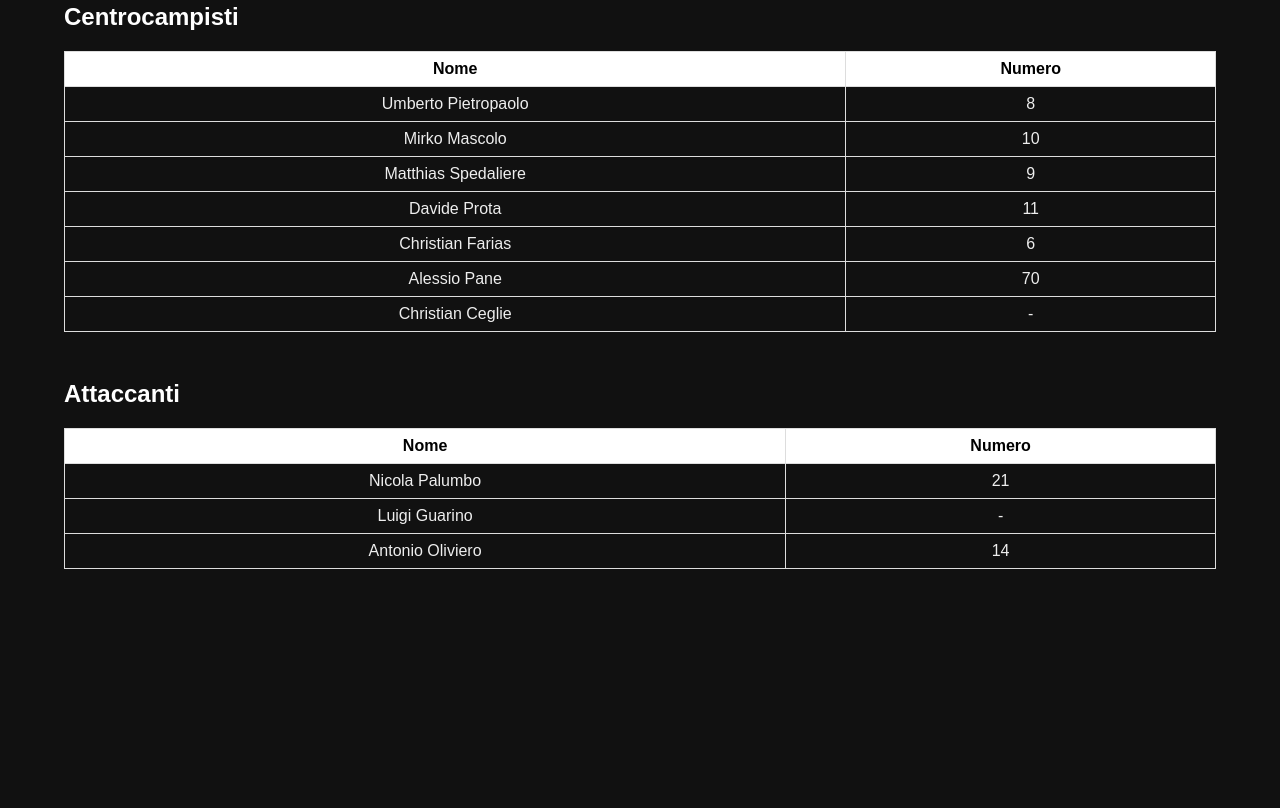
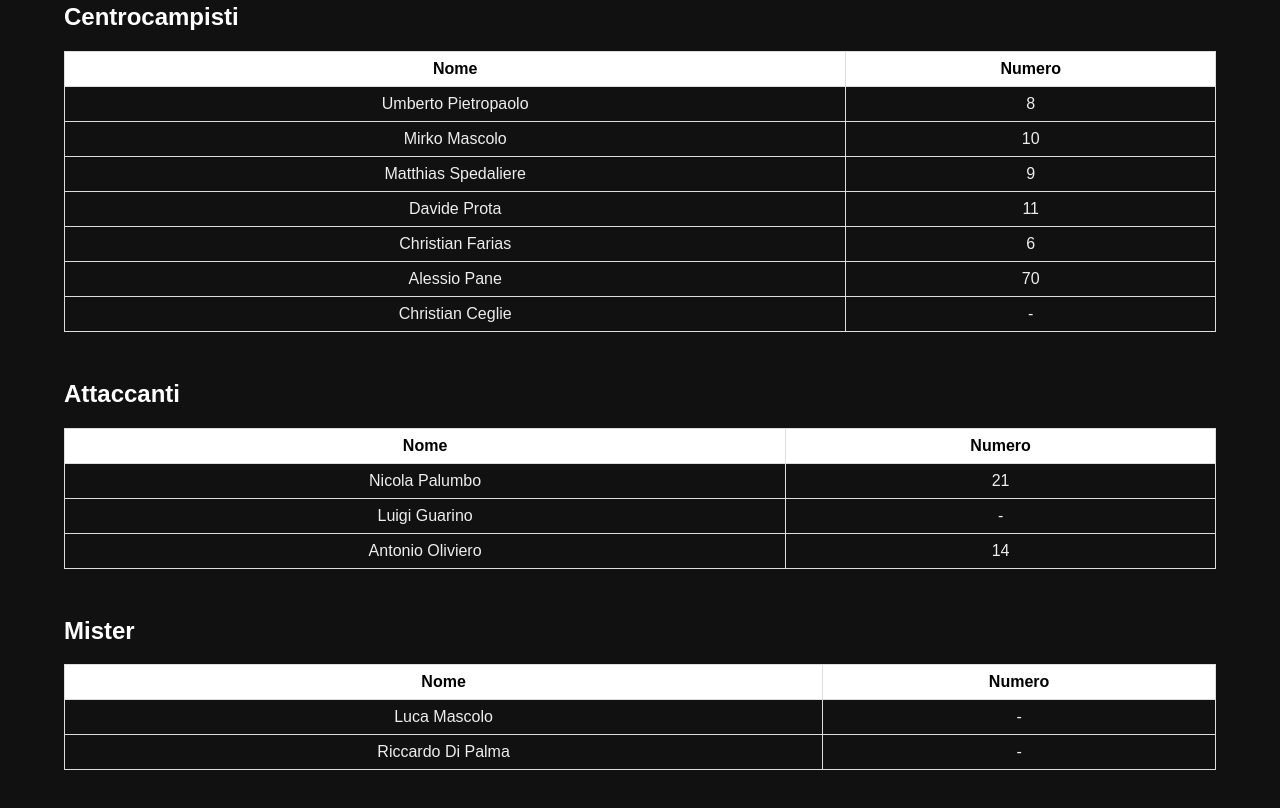
Before and after one commit to Carlo00087/amnt-site, a plain HTML site: page giocatori.html in a window 1280 px wide. Shown: the part 897-1705 px from the top of the page. Before the commit the page ends 1562 px from the top, so only its background shows below. Drawn offline with Linux system fonts and the light colour scheme; files whose address does not match are found by name.

Commit message:
Add files via upload

```diff
--- a/giocatori.html
+++ b/giocatori.html
@@ -67,6 +67,15 @@
 <tr onclick="showPlayerInfo('Nicola Palumbo')" style="cursor:pointer;"><td>Nicola Palumbo</td><td>21</td></tr>
 <tr onclick="showPlayerInfo('Luigi Guarino')" style="cursor:pointer;"><td>Luigi Guarino</td><td>-</td></tr>
 <tr onclick="showPlayerInfo('Antonio Oliviero')" style="cursor:pointer;"><td>Antonio Oliviero</td><td>14</td></tr>
+</table>
+</section>
+
+<section>
+<h2 style="color: white;">Mister</h2>
+<table>
+<tr><th style="color: black; background-color: white;">Nome</th><th style="color: black; background-color: white;">Numero</th></tr>
+<tr onclick="showPlayerInfo('Luca Mascolo')" style="cursor:pointer;"><td>Luca Mascolo</td><td>-</td></tr>
+<tr onclick="showPlayerInfo('Riccardo Di Palma')" style="cursor:pointer;"><td>Riccardo Di Palma</td><td>-</td></tr>
 </table>
 </section>
 <div class="modal" id="playerModal">
```
